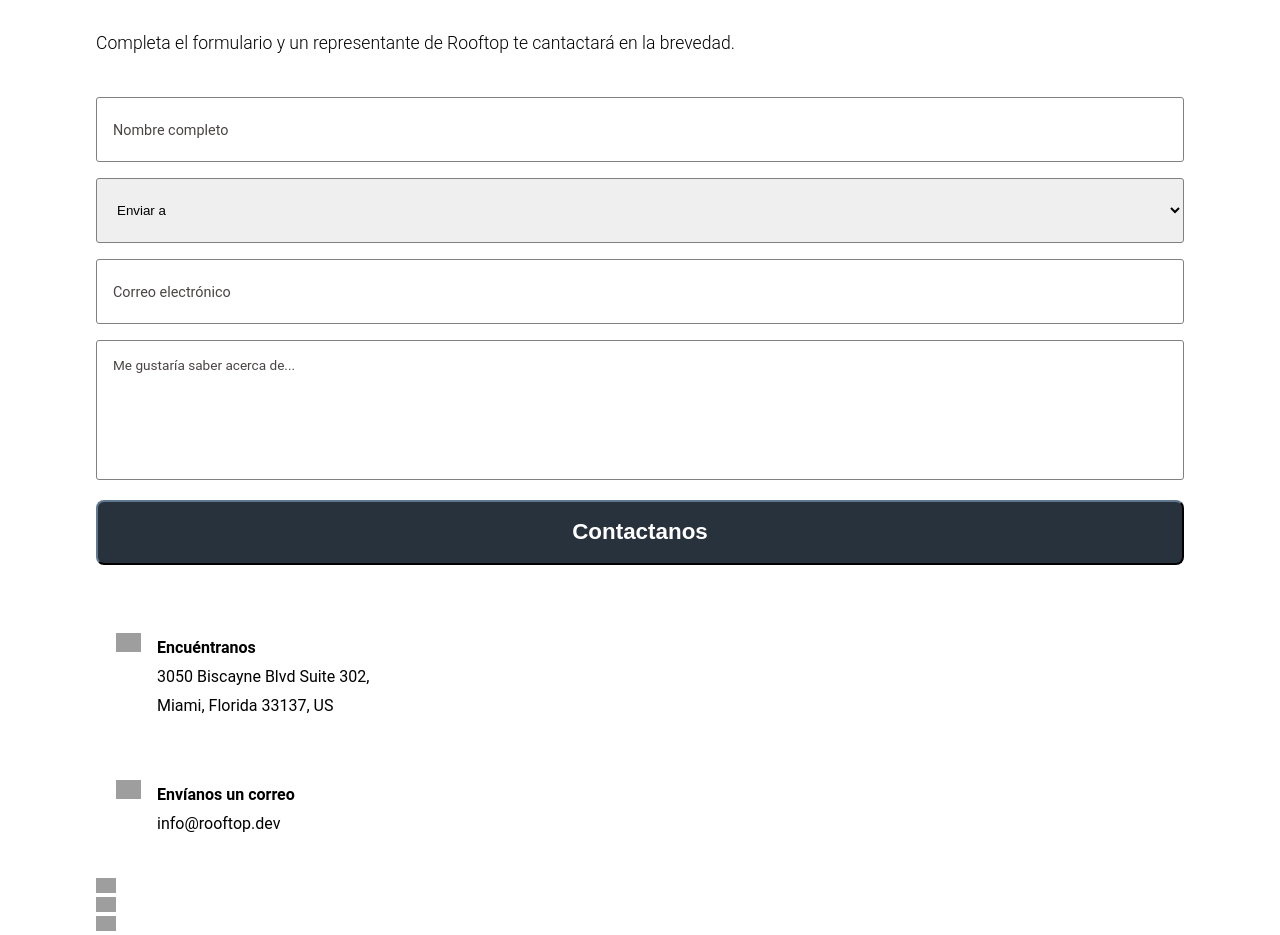
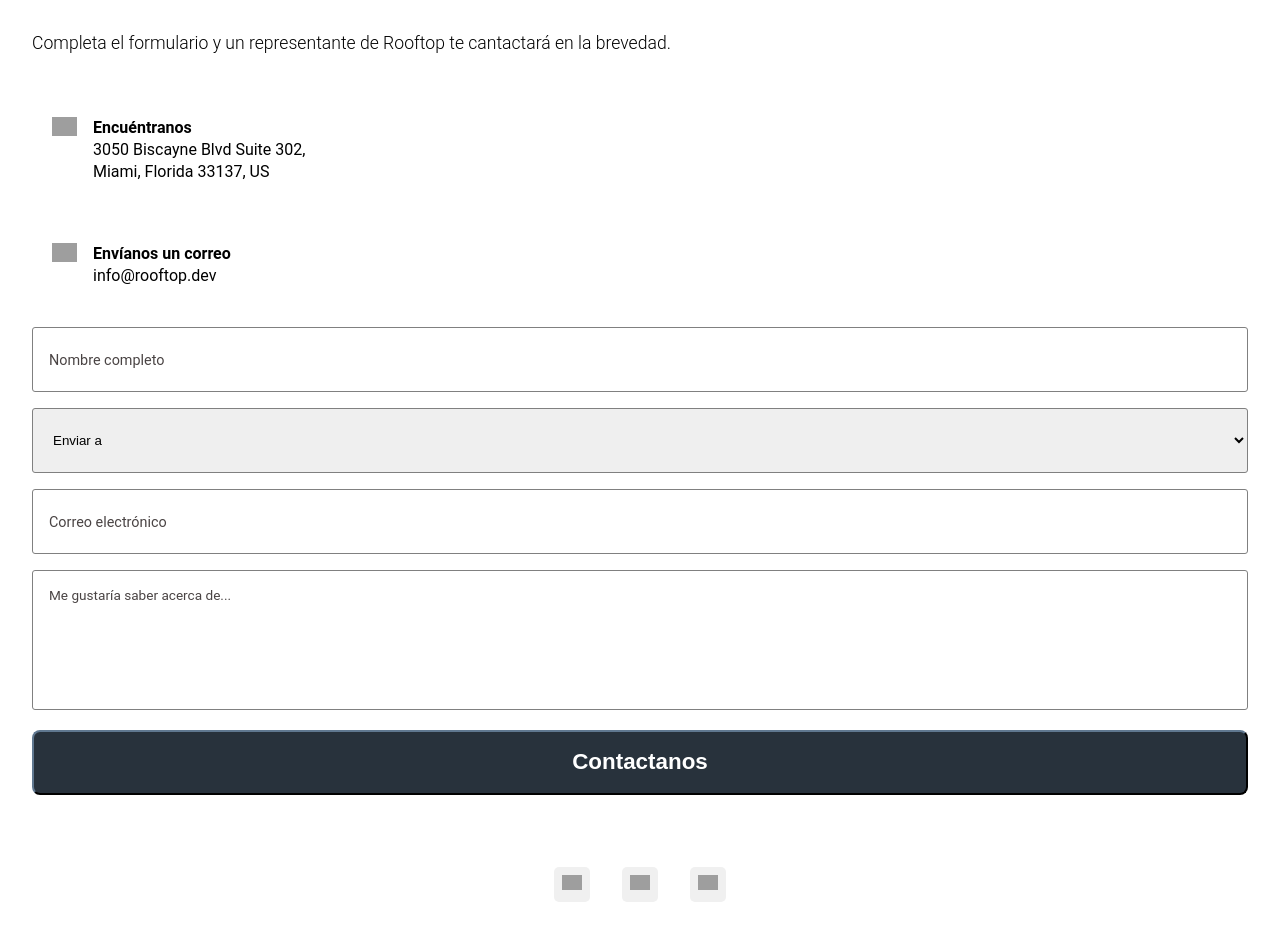
Before and after one commit to julioale21/rooftop-contact-ui, a website: page index.html in a window 1280 px wide. Shown: the part 192-1127 px from the top of the page. Drawn offline with Linux system fonts and the light colour scheme; grey boxes are pictures that could not be loaded.

Commit message:
chore: added basic stiles on md screens

```diff
--- a/index.html
+++ b/index.html
@@ -11,9 +11,9 @@
   <title>Contact | Rooftop Dev Lab</title>
 </head>
 <body>
-  <header id="header" class="d-flex">
+  <header id="header" class="d-none w-full">
     <div class="header-logo">
-      <img src="./assets/rooftop-logo.webp" alt="logo-rooftop">
+      <img class="w-full" src="./assets/rooftop-logo.webp" alt="logo-rooftop">
     </div>
     <div id="navbar" class="d-flex align-center">
       <button id="btnToggle" data-toggle="navbar-collapse" class="navbar-toggle"><img src="" alt=""></button>
@@ -42,17 +42,14 @@
             <img src="./assets/rooftop-logo.webp" alt="rooftop">
           </a>
         </div>
-
         <h1 class="title">Contáctanos</h1>
-
         <p class="subtitle">Completa el formulario y un representante de Rooftop te cantactará en la brevedad.</p>
-
       </div>
 
       <div class="contact-form w-full">
         <div class="form-grid w-full">
-          <input type="text" name="name" autocomplete="off" placeholder="Nombre completo">
-          <select name="section" id="sections">
+          <input class="w-full" type="text" name="name" autocomplete="off" placeholder="Nombre completo">
+          <select name="section" id="sections" class="w-full">
             <option class="selected" disabled selected hidden>Enviar a</option>
             <option value="preguntas">Preguntas_generales</option>
             <option value="ventas">Ventas</option>
@@ -63,14 +60,14 @@
             <option value="comunidad">Comunidad</option>
             <option value="otros">Otros</option>
           </select>
-          <input type="email" name="email" autocomplete="off" placeholder="Correo electrónico">
+          <input class="w-full" type="email" name="email" autocomplete="off" placeholder="Correo electrónico">
           <textarea class="w-full" name="about" id="about" cols="30" rows="7" placeholder="Me gustaría saber acerca de..."></textarea>
           <button class="btn w-full">Contactanos</button>
         </div>
       </div>
 
       <div class="card-container">
-        <div class="card">
+        <div class="card d-flex w-full">
           <div class="card-header">
             <img src="https://icongr.am/fontawesome/map-marker.svg?size=128&color=currentColor" alt="place" width="25px">
           </div>
@@ -80,7 +77,7 @@
             <p>Miami, Florida 33137, US</p>
           </div>
         </div>
-        <div class="card">
+        <div class="card d-flex w-full">
           <div class="card-header">
             <img src="https://icongr.am/fontawesome/envelope-o.svg?size=128&color=currentColor" alt="email" width="25px">
           </div>
@@ -91,18 +88,18 @@
         </div>
       </div>
 
-      <ul class="social">
-        <div class="social-item">
+      <ul class="social d-flex justify-center align-center">
+        <div class="social-item d-flex justify-center align-center">
           <a href="https://www.instagram.com/rooftop.dev/" target="_blank" rel="noopener">
             <img src="https://icongr.am/fontawesome/instagram.svg?size=128&color=currentColor" width="20px" alt="instagram">
           </a>
         </div>
-        <div class="social-item">
+        <div class="social-item d-flex justify-center align-center">
           <a href="https://www.facebook.com/Rooftop.dev/">
             <img src="https://icongr.am/fontawesome/facebook.svg?size=128&color=currentColor" width="20px" alt="facebook">
           </a>
         </div>
-        <div class="social-item">
+        <div class="social-item d-flex justify-center align-center">
           <a href="https://www.linkedin.com/company/rooftopdev/">
             <img src="https://icongr.am/fontawesome/linkedin.svg?size=128&color=currentColor" alt="linkedin" width="20px">
           </a>
--- a/styles.css
+++ b/styles.css
@@ -27,6 +27,20 @@ html {
   justify-content: flex-end;
 }
 
+.d-flex {
+  display: flex;
+  flex-direction: row;
+}
+
+.d-flex-col {
+  display: flex;
+  flex-direction: column;
+}
+
+.d-none {
+  display: none;
+}
+
 .justify-center {
   justify-content: center;
 }
@@ -39,25 +53,18 @@ html {
   justify-content: flex-start;
 }
 
+.h-full {
+  height: 100%;
+}
+
 .w-full {
   width: 100%;
 }
 
-.d-flex {
-  display: flex;
-}
-
-.d-flex-col {
-  display: flex;
-  flex-direction: column;
-}
-
 /* Site */
-
 #btnToggle {
   display: none;
 }
-
 
 .btn {
   height: 65px;
@@ -70,11 +77,8 @@ html {
   margin-bottom: 3rem;
 }
 
-
 .card {
-  width: 100%;
   min-width: 100%;
-  display: flex;
   background-color: white;
   padding: 1.25rem;
   margin-bottom: 1.25rem;
@@ -91,13 +95,8 @@ html {
   margin: 5px 0;
 }
 
-.card-section {
-  display: none;
-}
-
 .contact-form input,
 select {
-  width: 100%;
   max-width: inherit;
   height: 65px;
   margin-bottom: 1rem;
@@ -126,14 +125,11 @@ select {
   border-radius: 3px;
   overflow: auto;
   outline: none;
-
   -webkit-box-shadow: none;
   -moz-box-shadow: none;
   box-shadow: none;
-
   resize: none;
 }
-
 
 .contact-form textarea::placeholder {
   padding: 0 1rem;
@@ -144,17 +140,11 @@ select {
 }
 
 #header {
-  width: 100%;
   margin-top: 3.25rem;
-  display: none;
 }
 
 .header-logo {
   height: 40px;
-}
-
-.header-logo img {
-  height: 100%;
 }
 
 #main {
@@ -166,12 +156,6 @@ select {
   font-size: 0.85rem;
   font-family: Roboto, sans-serif;
   font-weight: bold;
-}
-
-.navbar {
-  justify-content: space-between;
-  margin-top: 0.8rem;
-  height: 40px;
 }
 
 .nav-item {
@@ -213,8 +197,20 @@ select {
   font-size: 1rem;
 }
 
+.social {
+  list-style: none;
+  padding: 1.5rem 0;
+}
+
+.social-item {
+  margin: 0 1rem;
+  display: inline-flex;
+  padding: 0.5rem;
+  background-color: #F0F0F0;
+  border-radius: 5px;
+}
+
 .subtitle {
-  display: block;
   margin: 1.5rem 0;
   line-height: 1.7rem;
   font-size: 1.1rem;
@@ -236,8 +232,34 @@ select {
 }
 
 @media screen and (min-width: 768px) {
+  .card {
+    max-width: 400px;
+    min-width: 400px;
+    line-height: 0.75rem;
+  }
+
+  .card-container {
+    order: 2;
+  }
+
+  .contact-form {
+    order: 3
+  }
+
+  #section {
+    max-width: 95%;
+  }
+
+  .social {
+    order: 4;
+  }
+
   #title-logo {
     display: none;
+  }
+
+  .title-section {
+    order: 1;
   }
 
   #header {
```
